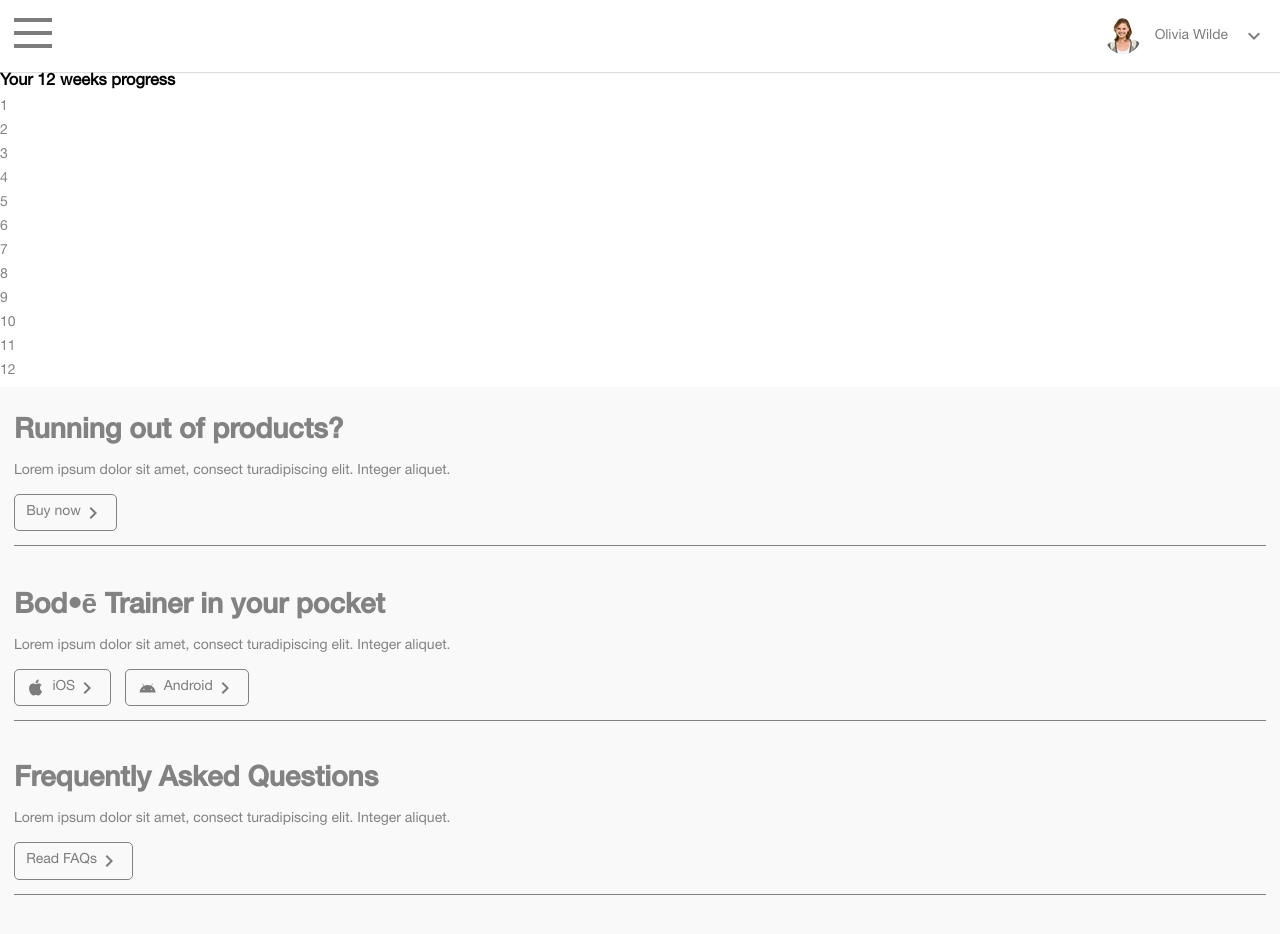
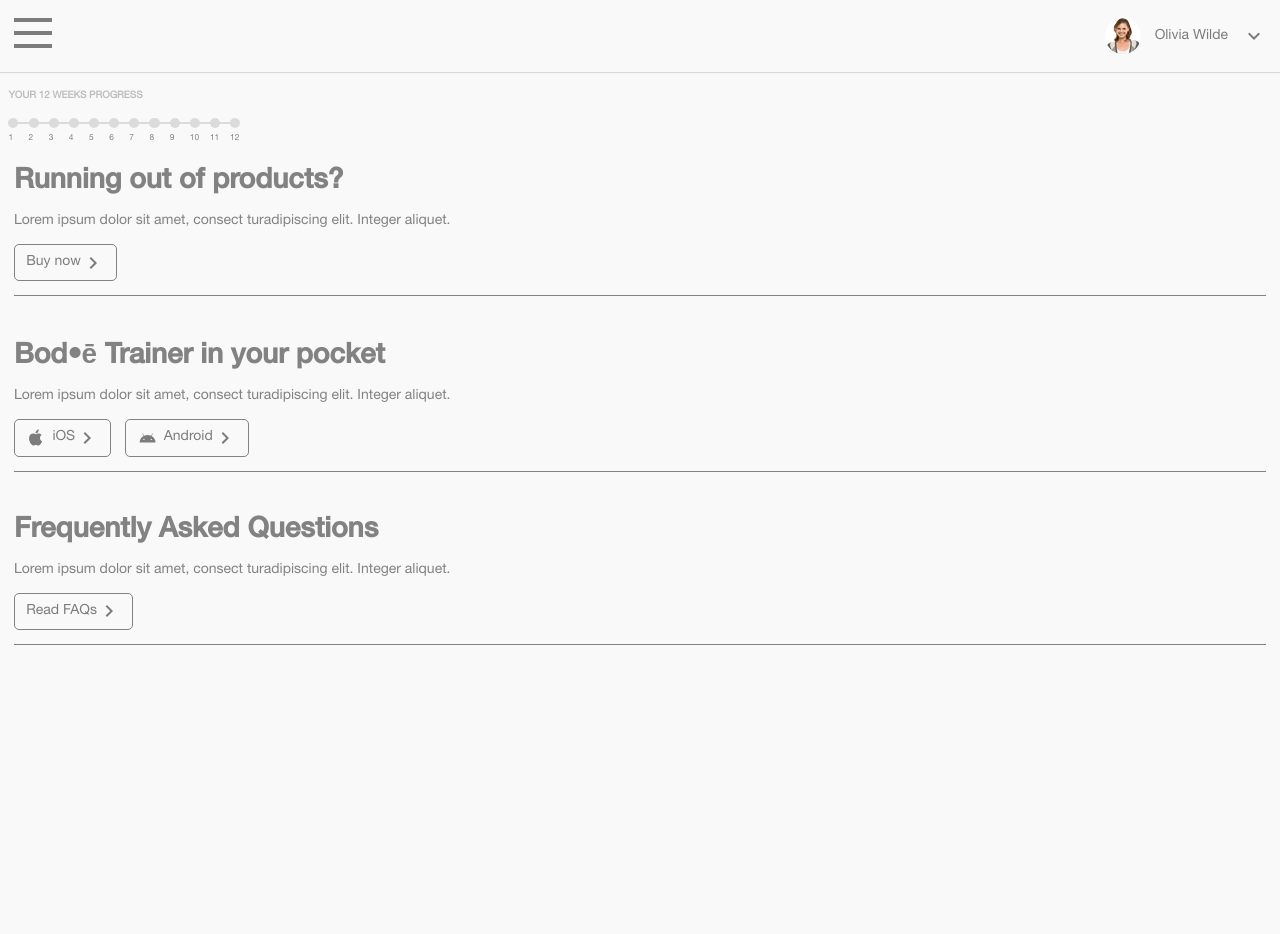
Before and after one commit to annaszalkiewicz/react-diet-app, a React (Create React App) app: page /dashboard in a window 1280 px wide. Shown: the top 934 px of the page. After the commit the page ends 800 px from the top, so only its background shows below. Built offline with nearby package versions, Linux system fonts and the light colour scheme.

Commit message:
Add styling to timeline

```diff
--- /dev/null
+++ b/src/sass/_Timeline.scss
@@ -0,0 +1,38 @@
+@import './Variables';
+
+.timeline {
+  width: 100%;
+  font-size: 0.6em;
+  padding: 1em;
+}
+.timeline_heading {
+  text-transform: uppercase;
+  color: #bdbdbd;
+  margin: 1em 0;
+}
+.timeline_container {
+  display: flex;
+  flex-direction: row;
+  &::after {
+    content: "";
+    width: 230px;
+    height: 2px;
+    background: #dbdbdb;
+    display: block;
+    position: absolute;
+    margin-top: 1.2em;
+  }
+}
+.timeline_item {
+  margin: 2em 1.2em 0 0;
+  color: $darkTextGray;
+  &::after {
+    content: "";
+    width: 1.2em;
+    height: 1.2em;
+    border-radius: 50%;
+    display: block;
+    margin-top: -3.5em;
+    background: #dbdbdb;
+  }
+}
--- a/src/sass/index.scss
+++ b/src/sass/index.scss
@@ -7,6 +7,7 @@
 @import './Header';
 @import './Nav';
 @import './User';
+@import './Timeline';
 @import './Footer';
 
 * {
@@ -21,6 +22,7 @@
   font-family: $helvetica;
   font-size: 14px;
   text-align: left;
+  background: $lightGray;
 }
 h2 {
   font-family: $helveticaMedium;
```
